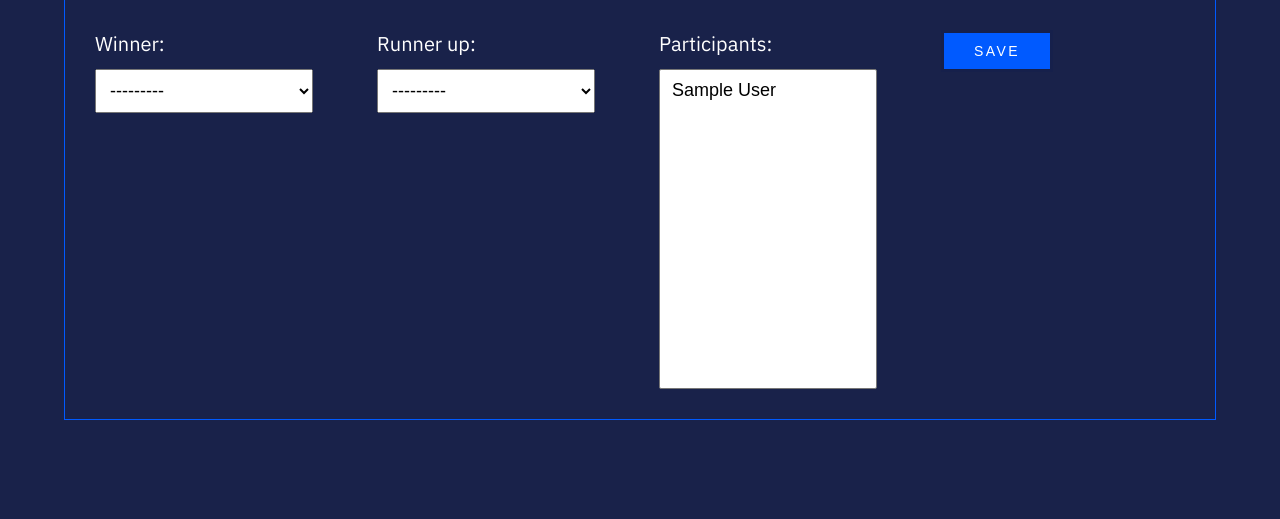
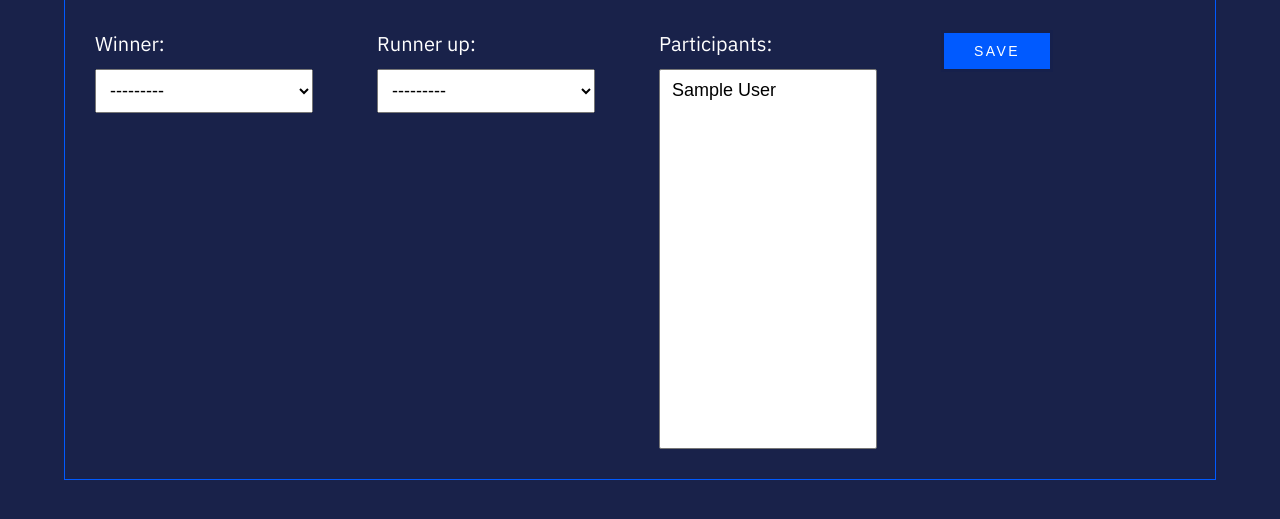
Before and after one commit to Joe-Tynan/darts-portal, a Django app: page /submit-win/ in a window 1280 px wide. Shown: the part 257-776 px from the top of the page. Run offline with Django 5.2, Linux system fonts and the light colour scheme; tables that the repository leaves empty hold one stand-in row (values such as "Sample post").

Commit message:
Increasing Select Box Height in Submit a Game Form

```diff
--- a/static/css/style.css
+++ b/static/css/style.css
@@ -341,7 +341,7 @@ form .button {
 }
 
 #id_participants {
-    height: 320px;
+    height: 380px;
 }
 
 .killer-stats {
```
